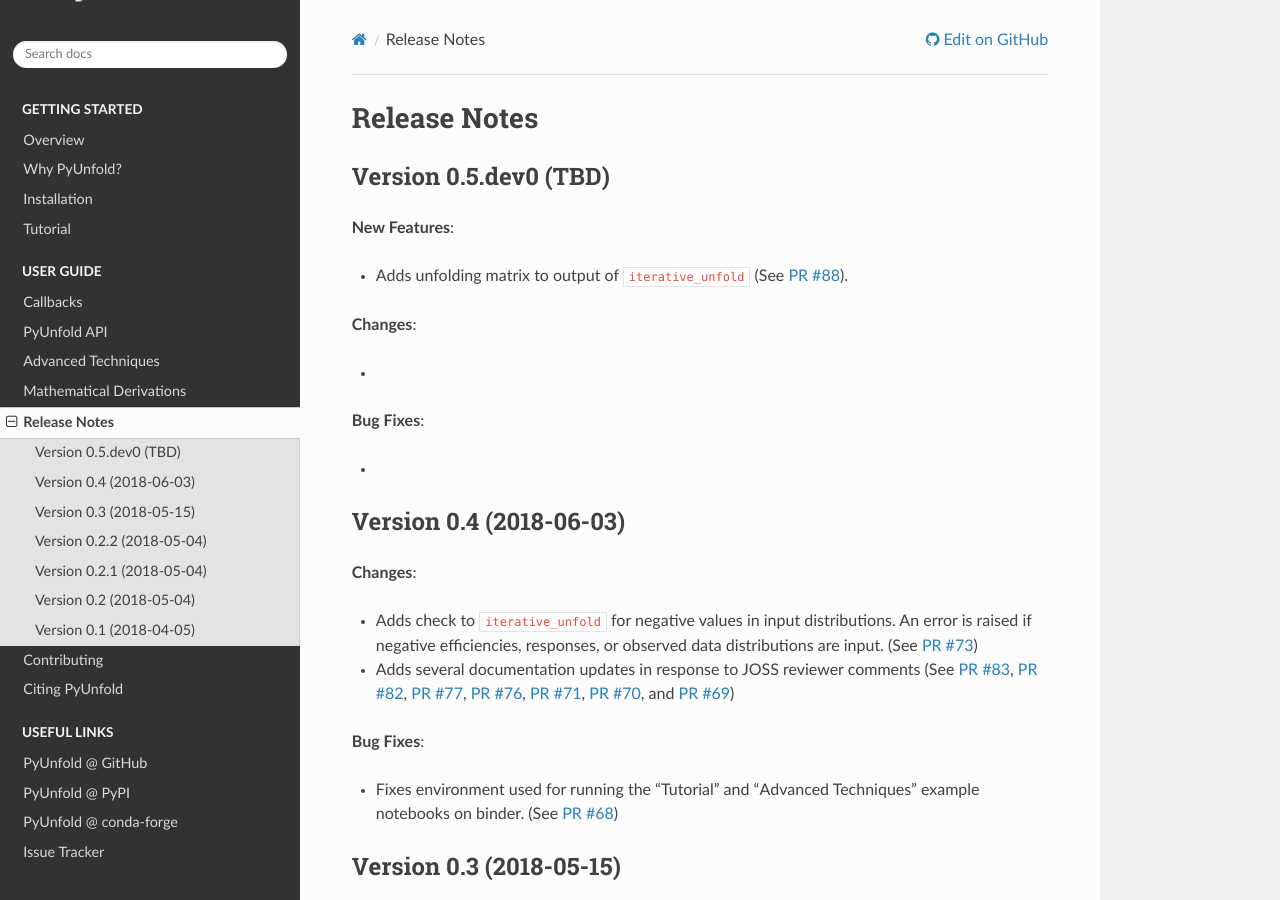
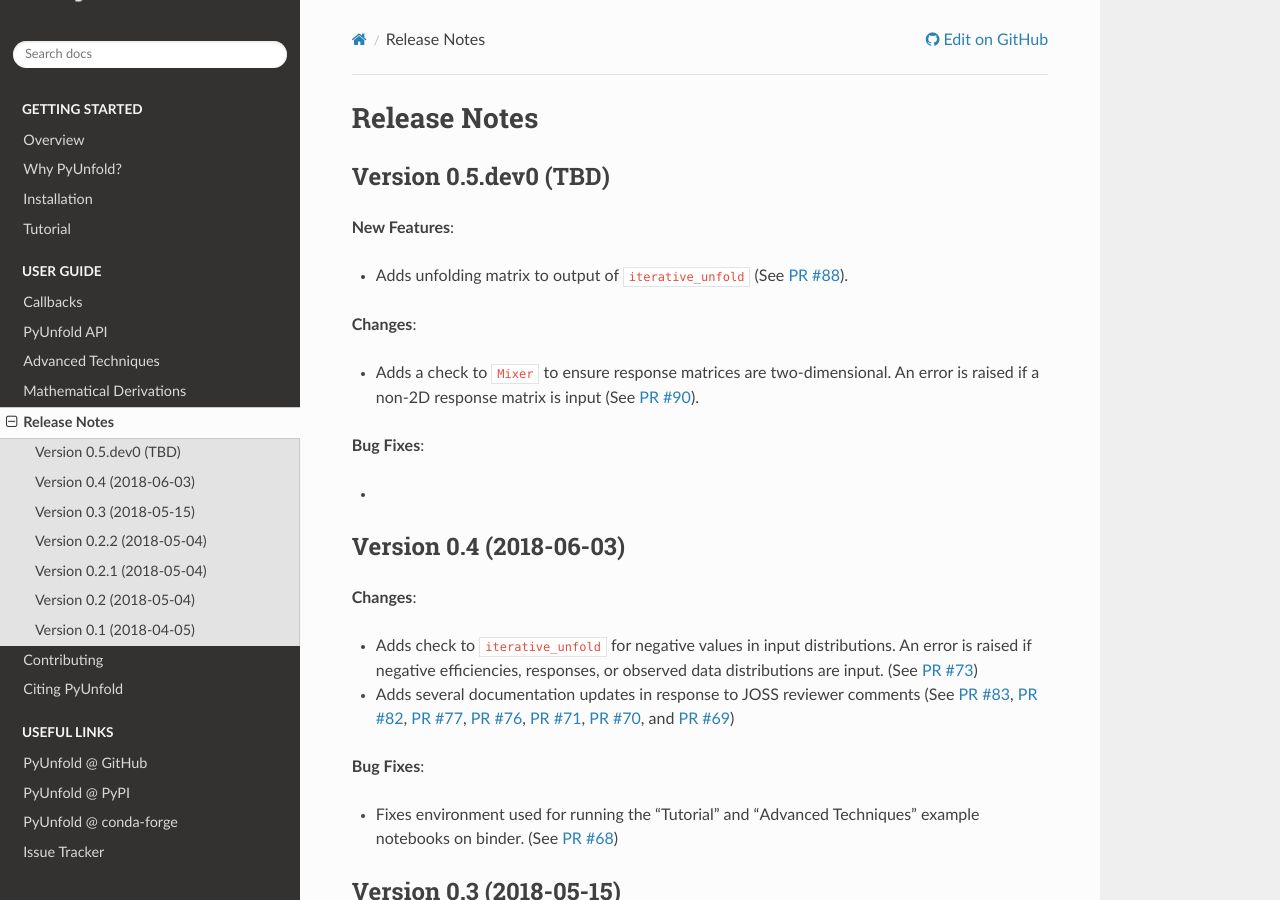
Before and after one commit to jrbourbeau/pyunfold, a Sphinx documentation site: the page built from docs/source/changelog.rst, in a window 1280 px wide and 900 px high. Built offline with Sphinx 7.4.7 and the Read the Docs theme 2.0.0, drawn with Linux system fonts in a browser that asks for light colours; the version number is read from the project's files by our own code.

Commit message:
Adds changelog entry

```diff
--- a/docs/source/changelog.rst
+++ b/docs/source/changelog.rst
@@ -16,7 +16,7 @@
 
 **Changes**:
 
--
+- Adds a check to ``Mixer`` to ensure response matrices are two-dimensional. An error is raised if a non-2D response matrix is input (See `PR #90 <https://github.com/jrbourbeau/pyunfold/pull/90>`_).
 
 
 **Bug Fixes**:
```
